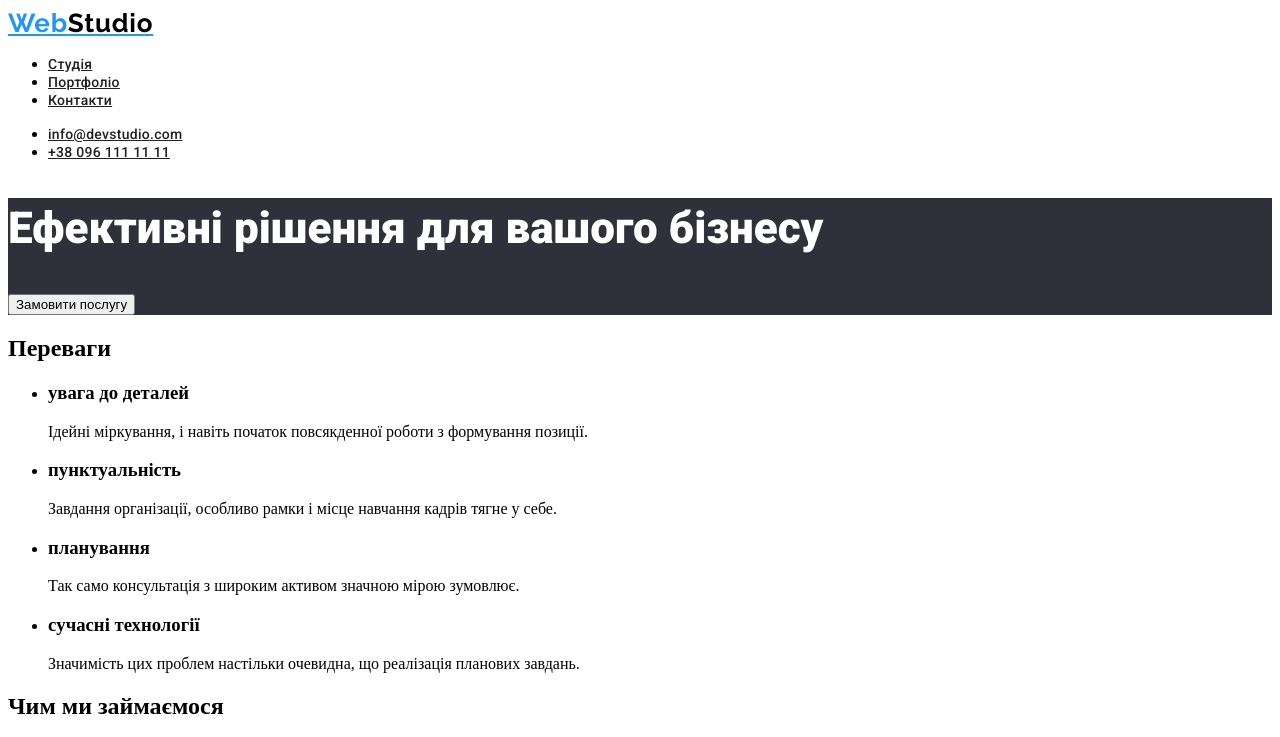
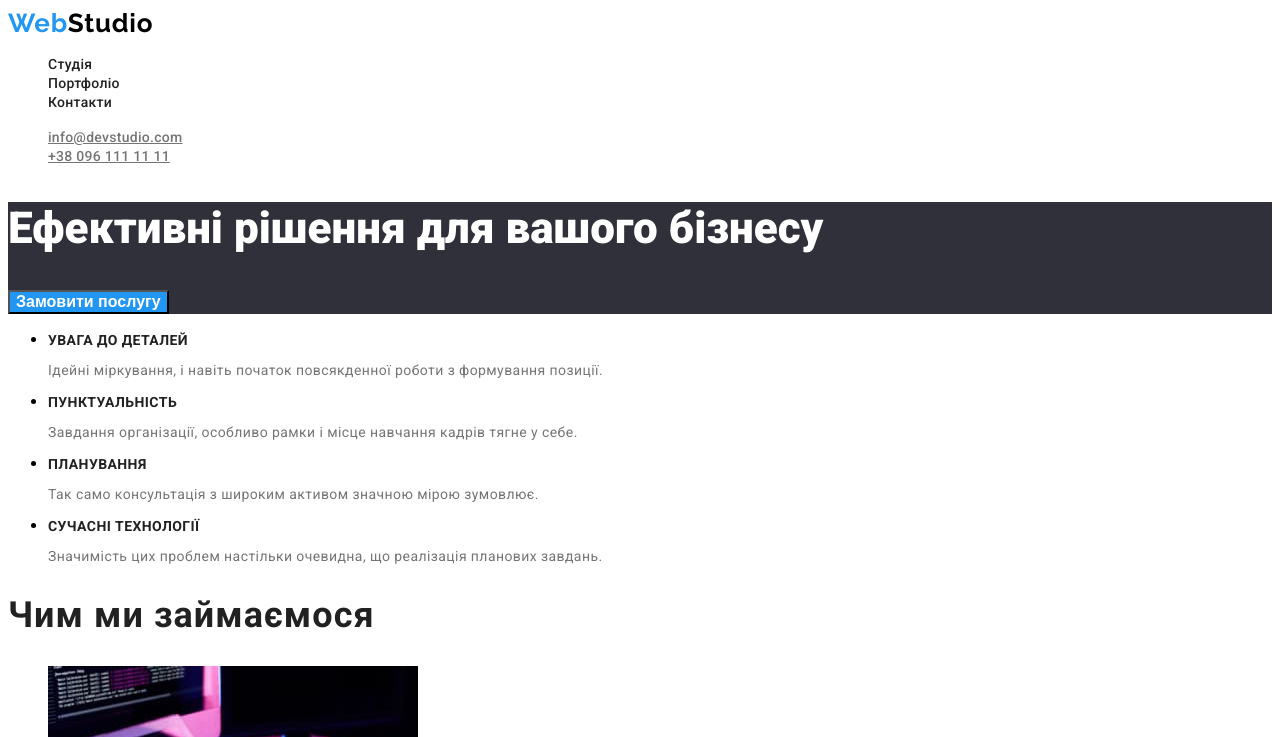
Before and after one commit to YanaB-b/goit-markup-hw-02, a plain HTML site: page index.html in a window 1280 px wide. Shown: the top 737 px of the page. Drawn offline with Linux system fonts and the light colour scheme.

Commit message:
Стилі

```diff
--- a/css/styless.css
+++ b/css/styless.css
@@ -1,4 +1,4 @@
-:root{
+/* :root{
     --main-text-color: #212121;
     --secondary-text-color: #ffffff;
     -- ouwer-text-color: #757575;
@@ -13,45 +13,138 @@
     --background-color: #FFFFFF;
     --icon-color: #afb1b8;
     --main-color: roboto, sans-serif;
-}
+} */
+
 .body{
+    font-family: 'Roboto', sans-serif;
 
 }
-.list :hover,
-.list :focus{
-     color:  #2196f3;
-}
-.logo{
+.header-logo{
     font-family: 'Raleway';
    font-style: normal;
    font-weight: 700;
    font-size: 26px;
-line-height: 31px;
+   line-height: 1,19;
    letter-spacing: 0.03em;
    color: #2196F3;
    }
-.logo-color{
+   .header-logo-color{
+    font-family: 'Raleway';
+    font-style: normal;
+    font-weight: 700;
+    font-size: 26px;
+    line-height: 1,19;
+l   etter-spacing: 0.03em;
     color: #000000;
+
    }
-.title{
-font-family: 'Roboto';
-font-style: normal;
+
+.header-list :hover,
+.header-list :focus{
+     color:  #2196f3;
+}
+.header-link{
 font-weight: 500;
 font-size: 14px;
-line-height: 16px;
+line-height: 1,14;
 letter-spacing: 0.02em;
 color: #212121;
 
 }
+.header-mail{
+font-weight: 500;
+font-size: 14px;
+line-height: 1,14;
+letter-spacing: 0.02em;
+color: #757575;
+}
+.header-tel{
+font-weight: 500;
+font-size: 14px;
+line-height: 1,14;
+letter-spacing: 0.02em;
+color: #757575;
+}
+
+.list{
+    list-style: none;
+
+}
+.link{
+    text-decoration: none
+}
+
 .subject{
     background: #2F303A;
 }
 .subject-text{
-font-family: 'Roboto';
-font-style: normal;
 font-weight: 900;
 font-size: 44px;
-line-height: 60px;
+line-height: 1,36;
 color: #FFFFFF;
 
 }
+.subject-btn
+
+{
+font-weight: 700;
+font-size: 16px;
+line-height: 1,88;
+color: #FFFFFF;
+background-color:#2196F3; ;
+
+}
+.hero-top{
+font-weight: 700;
+font-size: 14px;
+line-height: 1,14;
+letter-spacing: 0.03em;
+text-transform: uppercase;
+color: #212121;
+}
+.hero-text{
+font-weight: 400;
+font-size: 14px;
+line-height: 1,71;
+letter-spacing: 0.03em;
+color: #757575;
+}
+
+.hero-desk{
+font-weight: 700;
+font-size: 36px;
+line-height: 1,16;
+letter-spacing: 0.03em;
+color: #212121;
+}
+.hero-subtitle{
+font-weight: 500;
+font-size: 16px;
+line-height: 1,19;
+letter-spacing: 0.03em;
+color: #212121;
+}
+.hero-subtitle-text{
+font-weight: 400;
+font-size: 16px;
+line-height: 1,19px;
+letter-spacing: 0.03em;
+color: #757575;
+}
+.footer{
+    background-color:  #2F303A;;
+}
+.footer-link-tel,
+.footer-link-mail{
+    font-weight: 400;
+    font-size: 14px;
+    line-height: 1,71;
+    letter-spacing: 0.03em;
+    color: rgba(255, 255, 255, 0.6);
+}
+.footer-link-addres{
+ font-weight: 400;
+font-size: 14px;
+line-height: 24px;
+letter-spacing: 0.03em;
+color: #FFFFFF;
--- a/index.html
+++ b/index.html
@@ -14,51 +14,51 @@
     <link rel="stylesheet" href="./css/styless.css" />
   </head>
   <body class="body">
-    <header>
+    <header class="header">
       <nav>
-        <a  class="logo" href="./index.html"> Web<span class="logo-color">Studio</span>  </a>
-        <ul class="list">
-          <li><a  class="title" href="./index.html">Студія</a></li>
-          <li><a  class="title"  href="">Портфоліо</a></li>
-          <li><a  class="title" href="">Контакти</a></li>
+        <a  class="header-logo link" href="./index.html"> Web<span class="header-logo-color link">Studio</span>  </a>
+        <ul class="header-list list" >
+          <li class="header-item"><a  class="header-link link" href="./index.html">Студія</a></li>
+          <li class="header-item"><a  class="header-link link"  href="">Портфоліо</a></li>
+          <li class="header-item"><a  class="header-link link" href="">Контакти</a></li>
         </ul>
       </nav>
-      <ul class="list">
-        <li><a  class="title" href="mailto:info@devstudio.com">info@devstudio.com</a></li>
-        <li><a  class="title" href="tel:+380961111111">+38 096 111 11 11</a></li>
+      <ul class="link list" >
+        <li class="header-list "><a  class=" header-mail " href="mailto:info@devstudio.com">info@devstudio.com</a></li>
+        <li class="header-list "><a  class=" header-tel " href="tel:+380961111111">+38 096 111 11 11</a></li>
       </ul>
     </header>
     <main>
       <section class="subject">
         <h1 class="subject-text">Ефективні рішення для вашого бізнесу</h1>
-        <button class="list" type="button">Замовити послугу</button>
+        <button class="subject-btn header-list" type="button">Замовити послугу</button>
       </section>
 
       <section>
-        <h2>Переваги</h2>
+        <!-- <h2>Переваги</h2> -->
         <ul>
           <li>
-            <h3>увага до деталей</h3>
-            <p>Ідейні міркування, і навіть початок повсякденної роботи з формування позиції.</p>
+            <h3 class="hero-top">увага до деталей</h3>
+            <p class="hero-text">Ідейні міркування, і навіть початок повсякденної роботи з формування позиції.</p>
           </li>
           <li>
-            <h3>пунктуальність</h3>
-            <p>Завдання організації, особливо рамки і місце навчання кадрів тягне у себе.</p>
+            <h3 class="hero-top">пунктуальність</h3>
+            <p class="hero-text">Завдання організації, особливо рамки і місце навчання кадрів тягне у себе.</p>
           </li>
           <li>
-            <h3>планування</h3>
-            <p>Так само консультація з широким активом значною мірою зумовлює.</p>
+            <h3 class="hero-top">планування</h3>
+            <p class="hero-text">Так само консультація з широким активом значною мірою зумовлює.</p>
           </li>
           <li>
-            <h3>cучасні технології</h3>
-            <p>Значимість цих проблем настільки очевидна, що реалізація планових завдань.</p>
+            <h3 class="hero-top">cучасні технології</h3>
+            <p class="hero-text">Значимість цих проблем настільки очевидна, що реалізація планових завдань.</p>
           </li>
         </ul>
       </section>
 
       <section>
-        <h2>Чим ми займаємося</h2>
-        <ul>
+        <h2 class="hero-desk">Чим ми займаємося</h2>
+        <ul class="list">
           <li><img src="images/img.jpg" alt="photo" width="370" /></li>
           <li><img src="images/img1.jpg" alt="photo" width="370" /></li>
           <li><img src="images/img2.jpg" alt="photo" width="370" /></li>
@@ -66,44 +66,43 @@
       </section>
 
       <section>
-        <h2>Наша команда</h2>
-        <ul>
+        <h2 class="hero-desk">Наша команда</h2>
+        <ul class="list">
           <li>
             <img src="images/user.jpg" alt="user" width="270" />
-            <h3>Ігор Дем'яненко</h3>
-            <p>Product Designer</p>
+            <h3 class="hero-subtitle">Ігор Дем'яненко</h3>
+            <p class="hero-subtitle-text">Product Designer</p>
           </li>
           <li>
             <img src="images/user1.jpg" alt="user" width="270" />
-            <h3>Ольга Рєпіна</h3>
-            <p>Frontend Developer</p>
+            <h3 class="hero-subtitle">Ольга Рєпіна</h3>
+            <p class="hero-subtitle-text">Frontend Developer</p>
           </li>
           <li>
             <img src="images/user2.jpg" alt="user" width="270" />
-            <h3>Микола Тарасов</h3>
-            <p>Marketing</p>
+            <h3 class="hero-subtitle">Микола Тарасов</h3>
+            <p class="hero-subtitle-text">Marketing</p>
           </li>
           <li>
             <img src="images/user3.jpg" alt="user" width="270" />
-            <h3>Михайло Єрмаков</h3>
-            <p>UI Designer</p>
+            <h3 class="hero-subtitle">Михайло Єрмаков</h3>
+            <p class="hero-subtitle-text">UI Designer</p>
           </li>
         </ul>
       </section>
     </main>
 
-    <footer>
-      <a href="./index.html"> WebStudio</a>
+    <footer class="footer">
+      <a class="header-logo link" href="./index.html"> Web<span class="header-logo-color">Studio</span></a>
       <address>
-        <a
+        <ul class="list">
+          <li class="footer-list"> <a class="footer-link-addres"
           href="https://goo.gl/maps/4okefofMVxkLToea6"
           target="_blank"
           rel="noopener noeeferrer nofollow"
-          >м. Київ, пр-т Лесі Українки, 26</a
-        >
-        <ul>
-          <li><a href="mailto:info@devstudio.com">info@devstudio.com</a></li>
-          <li><a href="tel:+380961111111">+38 096 111 11 11</a></li>
+          >м. Київ, пр-т Лесі Українки, 26</a></li>
+          <li class="footer-list"><a class="footer-link-mail" href="mailto:info@devstudio.com">info@devstudio.com</a></li>
+          <li class="footer-list"><a class="footer-link-tel" href="tel:+380961111111">+38 096 111 11 11</a></li>
         </ul>
       </address>
     </footer>
```
Lines whose indentation alone changed are shown as unchanged.
